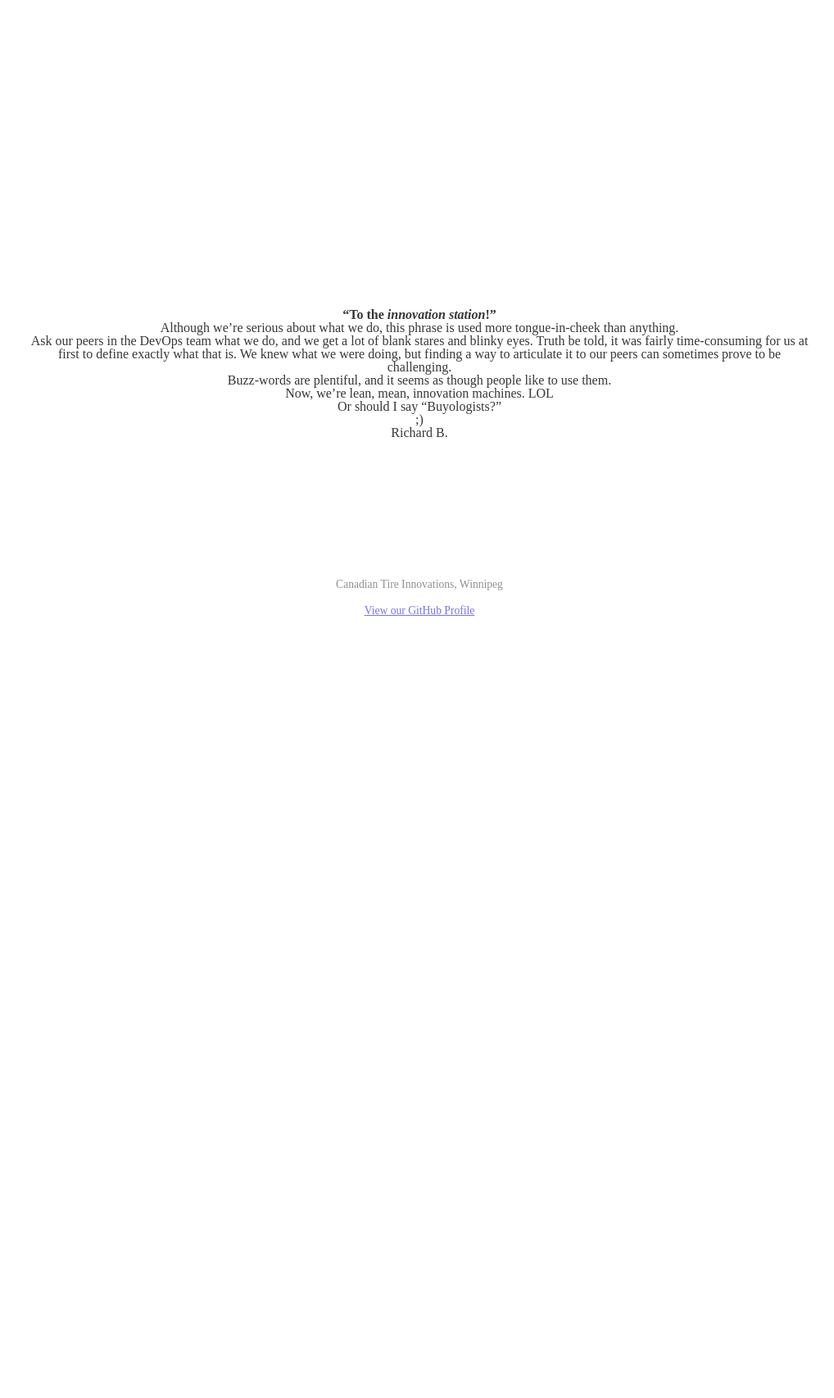
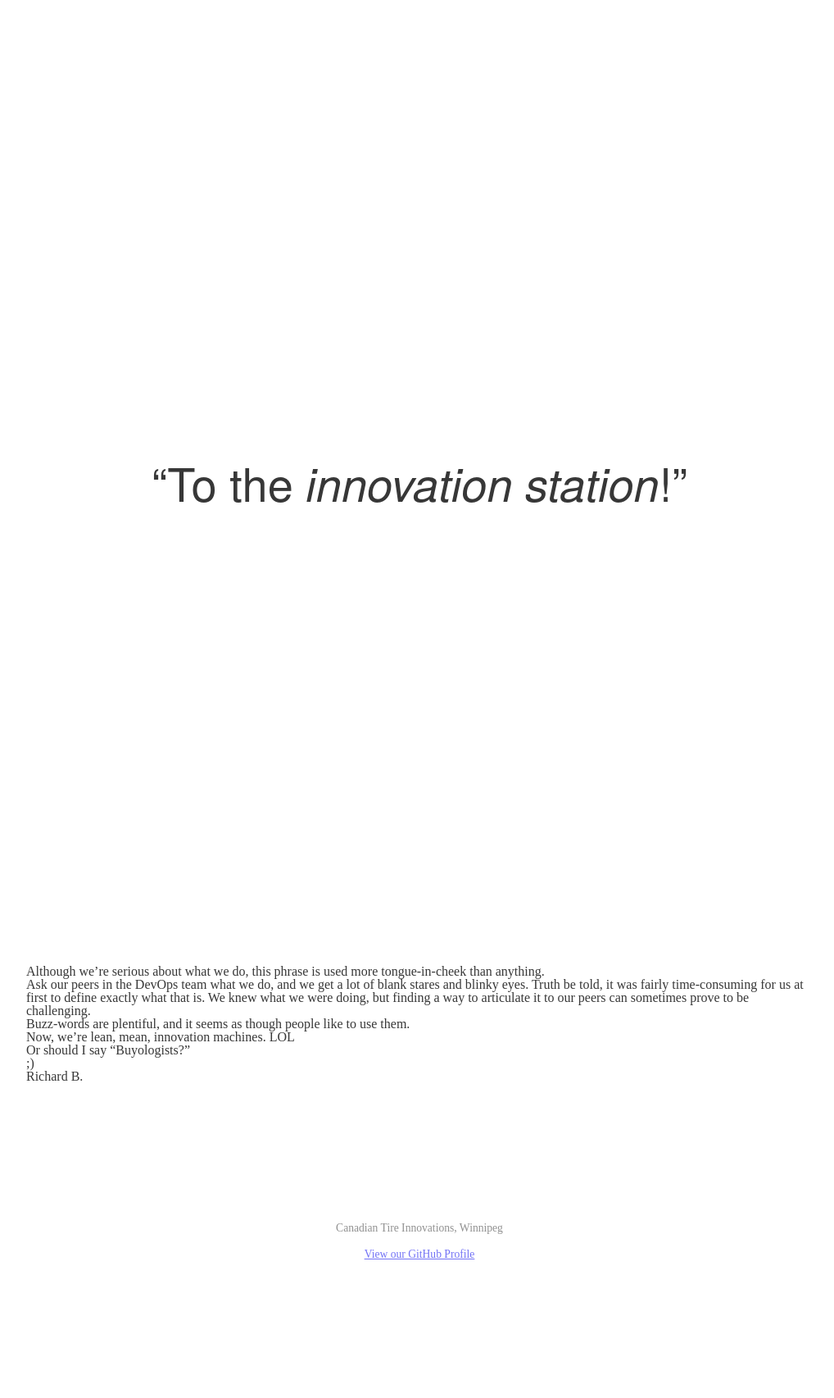
Before and after one commit to CTi-Winnipeg/cti-winnipeg.github.io, a Jekyll site: the page built from _posts/2015-01-21-first-post.md, in a window 1280 px wide. Shown: the whole page at 82% size, without its empty margins (128-1146 px from the left). Built offline with Jekyll 4.4.1, drawn with Linux system fonts in a browser that asks for light colours; before the commit the page ends 920 px from its top, so only the background shows below that.

Commit message:
Post layout update

```diff
--- a/_layouts/post.html
+++ b/_layouts/post.html
@@ -2,12 +2,9 @@
 layout: default
 ---
 
-<header>
-  <h1>{{post.title}}</h1>
-</header>
-<section>
+<article class="post">
   {{content}}
-</section>
+</article>
 <footer>
   <p><small>Canadian Tire Innovations, Winnipeg</small></p>
   <p><small><a href="https://github.com/CTi-Winnipeg">View our GitHub Profile</a></small></p>
--- a/stylesheets/styles.css
+++ b/stylesheets/styles.css
@@ -80,3 +80,20 @@
 footer small {
   font-size: 0.85em;
 }
+
+
+/* Layout-specific styles */
+
+/* post */
+article.post {
+  padding-bottom: 10em;
+
+}
+
+article.post h1 {
+  font-family: "futura-pt", "HelveticaNeue", "Roboto", sans-serif;
+  font-weight: 300;
+  font-size: 3.5em;
+  padding: 10em 0em;
+  text-align: center;
+}
```
